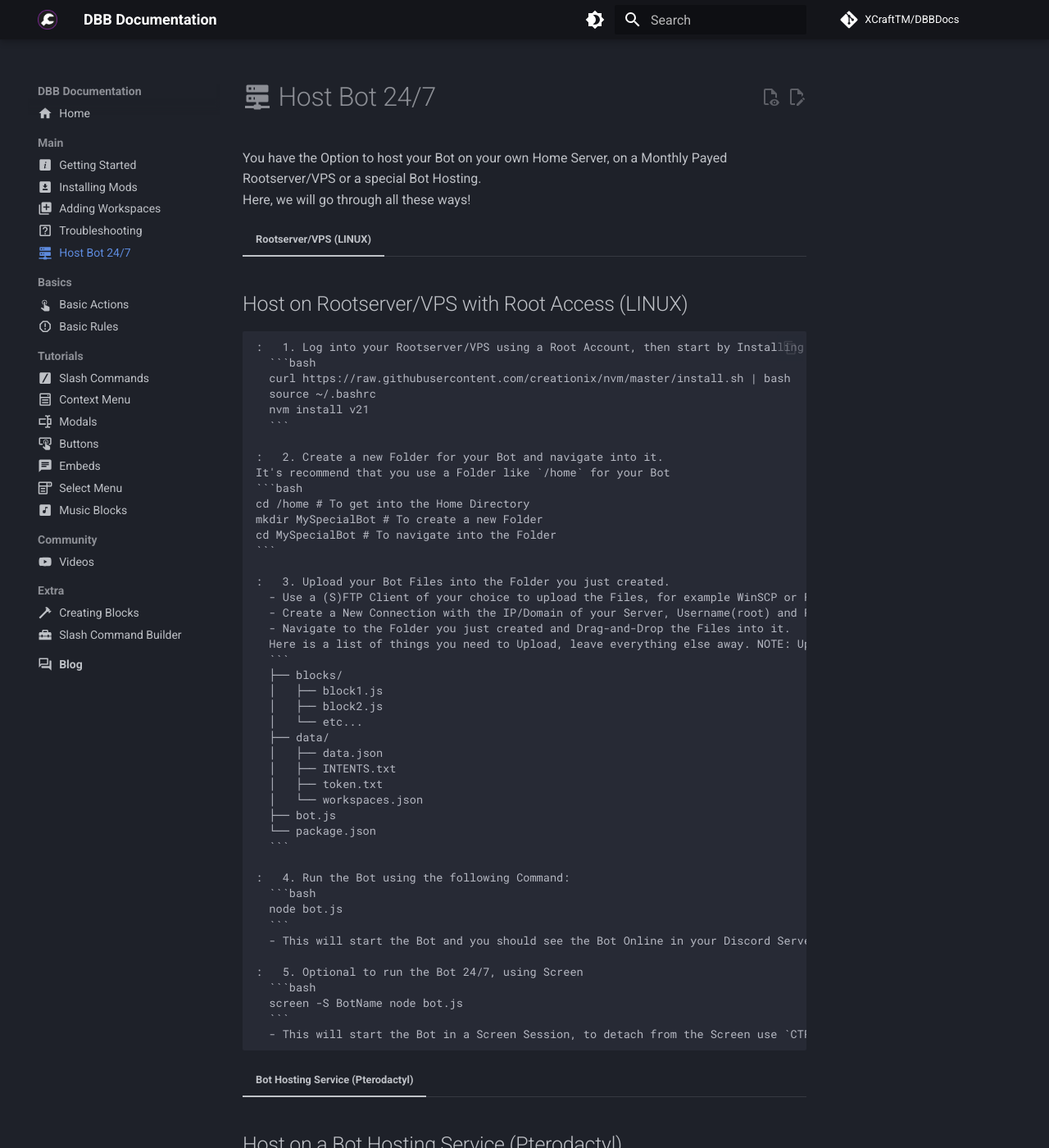
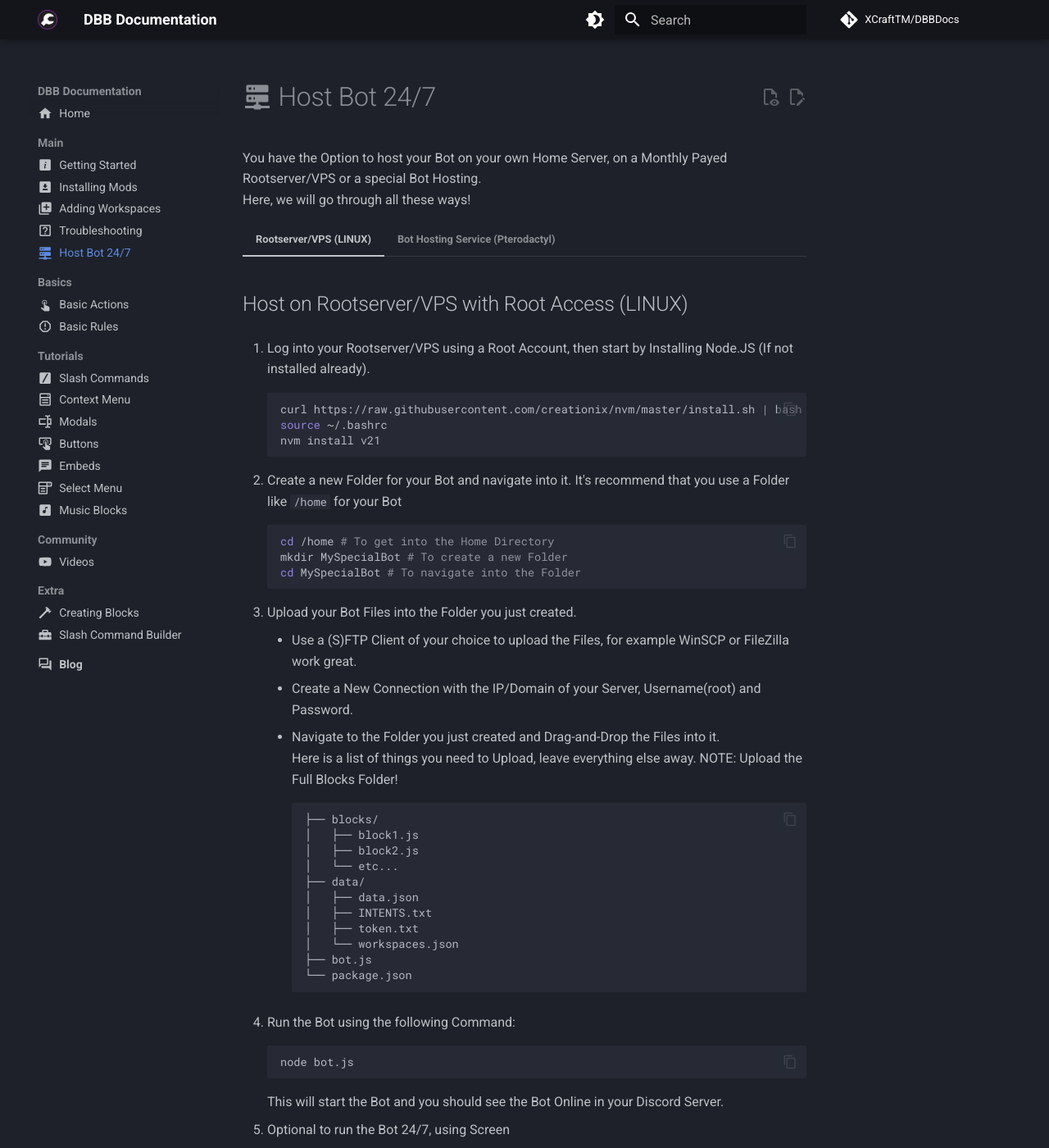
Before and after one commit to XCraftTM/DBBDocs, an MkDocs documentation site: the page built from docs/host-bot-24-7.md, in a window 1280 px wide and 1400 px high. Shown: the whole window at 82% size. Built offline with MkDocs 1.6.1 and Material for MkDocs 9.7.7, drawn with Linux system fonts in a browser that asks for light colours; comment, search, counter and statistics services are not loaded; some of the changed text lies outside the part shown.

Commit message:
More Changes and Fixes

````diff
--- a/docs/host-bot-24-7.md
+++ b/docs/host-bot-24-7.md
@@ -6,16 +6,16 @@ You have the Option to host your Bot on your own Home Server, on a Monthly Payed
 Here, we will go through all these ways!
 
 === "Rootserver/VPS (LINUX)"
-   <h2> Host on Rootserver/VPS with Root Access (LINUX) </h2>
+    <h2> Host on Rootserver/VPS with Root Access (LINUX) </h2>
 
-    :   1. Log into your Rootserver/VPS using a Root Account, then start by Installing Node.JS (If not installed already).
+    1. Log into your Rootserver/VPS using a Root Account, then start by Installing Node.JS (If not installed already).
       ```bash
       curl https://raw.githubusercontent.com/creationix/nvm/master/install.sh | bash
       source ~/.bashrc
       nvm install v21
       ```
 
-    :   2. Create a new Folder for your Bot and navigate into it.
+    2. Create a new Folder for your Bot and navigate into it.
     It's recommend that you use a Folder like `/home` for your Bot
     ```bash
     cd /home # To get into the Home Directory
@@ -23,10 +23,10 @@ Here, we will go through all these ways!
     cd MySpecialBot # To navigate into the Folder
     ```
 
-    :   3. Upload your Bot Files into the Folder you just created.
-      - Use a (S)FTP Client of your choice to upload the Files, for example WinSCP or FileZilla work great.
-      - Create a New Connection with the IP/Domain of your Server, Username(root) and Password.
-      - Navigate to the Folder you just created and Drag-and-Drop the Files into it.
+    3. Upload your Bot Files into the Folder you just created.
+        - Use a (S)FTP Client of your choice to upload the Files, for example WinSCP or FileZilla work great.
+        - Create a New Connection with the IP/Domain of your Server, Username(root) and Password.
+        - Navigate to the Folder you just created and Drag-and-Drop the Files into it.
       Here is a list of things you need to Upload, leave everything else away. NOTE: Upload the Full Blocks Folder!
       ```
       ├── blocks/
@@ -42,30 +42,28 @@ Here, we will go through all these ways!
       └── package.json
       ```
 
-    :   4. Run the Bot using the following Command:
+    4. Run the Bot using the following Command:
       ```bash
       node bot.js
       ```
-      - This will start the Bot and you should see the Bot Online in your Discord Server.
+      This will start the Bot and you should see the Bot Online in your Discord Server.
 
-    :   5. Optional to run the Bot 24/7, using Screen
+    5. Optional to run the Bot 24/7, using Screen
       ```bash
       screen -S BotName node bot.js
       ```
-      - This will start the Bot in a Screen Session, to detach from the Screen use `CTRL+A` and then `CTRL+D`. To reattach use `screen -x BotName`.
+      This will start the Bot in a Screen Session, to detach from the Screen use `CTRL+A` and then `CTRL+D`. To reattach use `screen -x BotName`.
 
 === "Bot Hosting Service (Pterodactyl)"
-   <h2> Host on a Bot Hosting Service (Pterodactyl) </h2>
+    <h2> Host on a Bot Hosting Service (Pterodactyl) </h2>
 
-    :   1. You should find your Server on the Dashboard looking like this:
+    You should find your Server on the Dashboard looking like this:
       ![Dashboard](https://i.imgur.com/8aES2Y6.png)
 
-    :   Now you have two Options on how to Upload your Files:
-
-    :   ## __ZIP-File Way__
+    Now you have two Options on how to Upload your Files:
+    :   <h3> __ZIP-File Way__ </h3>
       *Note: Supports `.rar` & `.tar.gz`*
-      - Create a Zip File including the files of your Project
-      Here is a list of things you need to Upload, leave everything else away. NOTE: Upload the Full Blocks Folder!
+      - Create a Zip File including the files of your Project.
       ```
       ├── blocks/
       │   ├── block1.js
@@ -83,7 +81,7 @@ Here, we will go through all these ways!
       - Next to the ZIP File click the 3 Points, and there press "Unarchive"
       - Delete the ZIP once finished (OPTIONAL)
 
-    :   ## __SFTP Way__
+    :   <h3> __SFTP Way__ </h3>
       *Note: Requires WinSCP to be Installed*
       - On Your Server, go to "Settings"
       - There click on "Launch SFTP"
````
